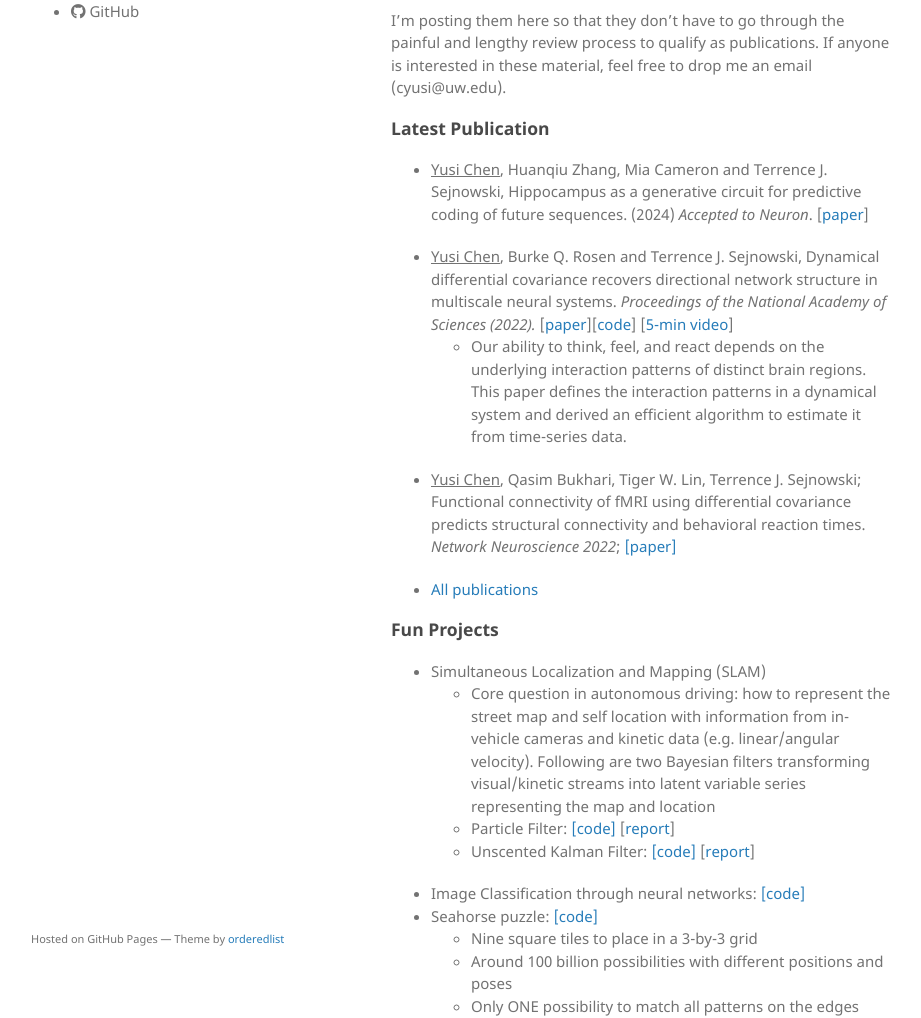
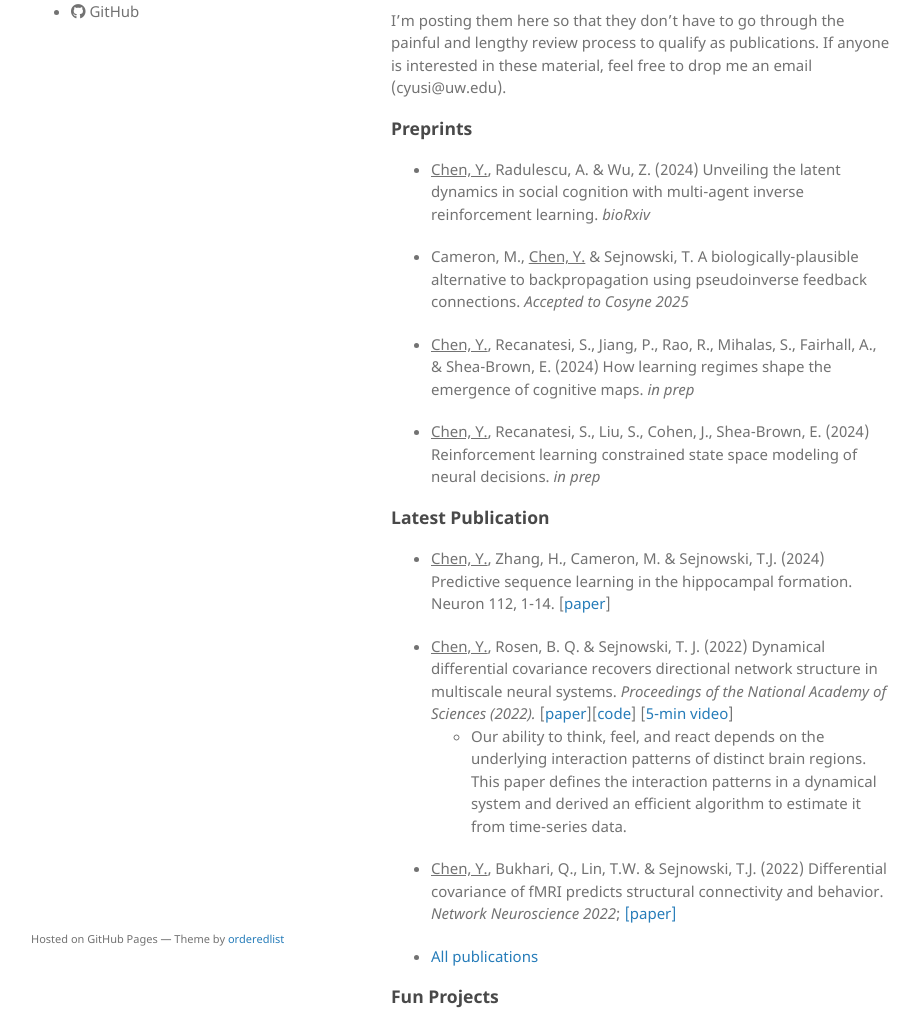
Before and after one commit to yschen13/yschen13.github.io, a Jekyll site: the page built from docs/index.md, in a window 1280 px wide and 1400 px high. Shown: the part 382-1400 px from the top of the window, without its empty margins (179-1100 px from the left). Built offline with Jekyll 4.4.1, drawn with Linux system fonts in a browser that asks for light colours; some of the changed text lies outside the part shown.

Commit message:
update preprints

```diff
--- a/docs/index.md
+++ b/docs/index.md
@@ -4,17 +4,32 @@ layout: default
 
 I’m currently a [Swartz postdoctoral fellow](https://compneuro.washington.edu/people/swartz-postdoctoral-fellows) for computational neuroscience in University of Washington, mentored by [Dr. Eric Shea-Brown](http://faculty.washington.edu/etsb/) and [Dr. Adrienne Fairhall](https://fairhalllab.com). Previously, I got my PhD from University of California, San Diego under the supervision of [Dr.Terrence Sejnowski](https://cnl.salk.edu) at Salk. [My research](https://scholar.google.com/citations?user=7xTBMSkAAAAJ&hl=en) focuses on revealing latent varibles via **network learning theories** and **Bayesian inference methods**. I mainly work with **foraging tasks** ranging from random walks to social collaborative foraging.
 
-Besides lab research, I'm broadly interested in **AI algorithms, theories and puzzles**. During the years, I accumulated pages of [research notes (network dynamics, causality estimation, ICA algorithms)](#notes) and [side projects (Object recognition, SLAM, puzzle sovling!)](#fun-projects) and equivalently two M.S. degrees!
+Besides lab research, I'm broadly interested in **AI algorithms, theories and puzzles**. During the years, I accumulated pages of [research notes (wave dynamics, causality estimation, ICA algorithms)](#notes) and [side projects (Object recognition, SLAM, puzzle sovling!)](#fun-projects) and equivalently two M.S. degrees!
 
 I'm posting them here so that they don't have to go through the painful and lengthy review process to qualify as publications. If anyone is interested in these material, feel free to drop me an email (cyusi@uw.edu).
 
+### Preprints
+* <u>Chen, Y.</u>, Radulescu, A. & Wu, Z. (2024) Unveiling the latent dynamics in social cognition with multi-agent inverse reinforcement learning. _bioRxiv_
+
+* Cameron, M., <u>Chen, Y.</u> & Sejnowski, T. A biologically-plausible alternative to backpropagation using pseudoinverse feedback connections. _Accepted to Cosyne 2025_
+
+* <u>Chen, Y.</u>, Recanatesi, S., Jiang, P., Rao, R., Mihalas, S., Fairhall, A., & Shea-Brown, E. (2024) How learning
+regimes shape the emergence of cognitive maps. _in prep_
+
+* <u>Chen, Y.</u>, Recanatesi, S., Liu, S., Cohen, J., Shea-Brown, E. (2024) Reinforcement learning constrained state
+space modeling of neural decisions. _in prep_
+
+
 ### Latest Publication
-* <u>Yusi Chen</u>, Huanqiu Zhang, Mia Cameron and Terrence J. Sejnowski, Hippocampus as a generative circuit for predictive coding of future sequences. (2024) _Accepted to Neuron_. [[paper](https://www.cell.com/neuron/fulltext/S0896-6273(24)00371-4)]
+* <u>Chen, Y.</u>, Zhang, H., Cameron, M. & Sejnowski, T.J. (2024) Predictive sequence learning in the hippocampal
+formation. Neuron 112, 1-14. [[paper](https://www.cell.com/neuron/fulltext/S0896-6273(24)00371-4)]
 
-* <u>Yusi Chen</u>, Burke Q. Rosen and Terrence J. Sejnowski, Dynamical differential covariance recovers directional network structure in multiscale neural systems. _Proceedings of the National Academy of Sciences (2022)._ [[paper](https://www.biorxiv.org/content/10.1101/2021.06.18.448901v2)][[code](https://github.com/yschen13/DDC)] [[5-min video](https://www.youtube.com/watch?v=okGOtK3Y7IM)]
+* <u>Chen, Y.</u>, Rosen, B. Q. & Sejnowski, T. J. (2022) Dynamical differential covariance recovers directional
+network structure in multiscale neural systems. _Proceedings of the National Academy of Sciences (2022)._ [[paper](https://www.pnas.org/doi/abs/10.1073/pnas.2117234119)][[code](https://github.com/yschen13/DDC)] [[5-min video](https://www.youtube.com/watch?v=okGOtK3Y7IM)]
   * Our ability to think, feel, and react depends on the underlying interaction patterns of distinct brain regions. This paper defines the interaction patterns in a dynamical system and derived an efficient algorithm to estimate it from time-series data.
 
-* <u>Yusi Chen</u>, Qasim Bukhari, Tiger W. Lin, Terrence J. Sejnowski; Functional connectivity of fMRI using differential covariance predicts structural connectivity and behavioral reaction times. _Network Neuroscience 2022_; [[paper]](https://doi.org/10.1162/netn_a_00239)
+* <u>Chen, Y.</u>, Bukhari, Q., Lin, T.W. & Sejnowski, T.J. (2022) Differential covariance of fMRI predicts structural
+connectivity and behavior. _Network Neuroscience 2022_; [[paper]](https://doi.org/10.1162/netn_a_00239)
 
 * [All publications](https://scholar.google.com/citations?user=7xTBMSkAAAAJ&hl=en)
 
```
